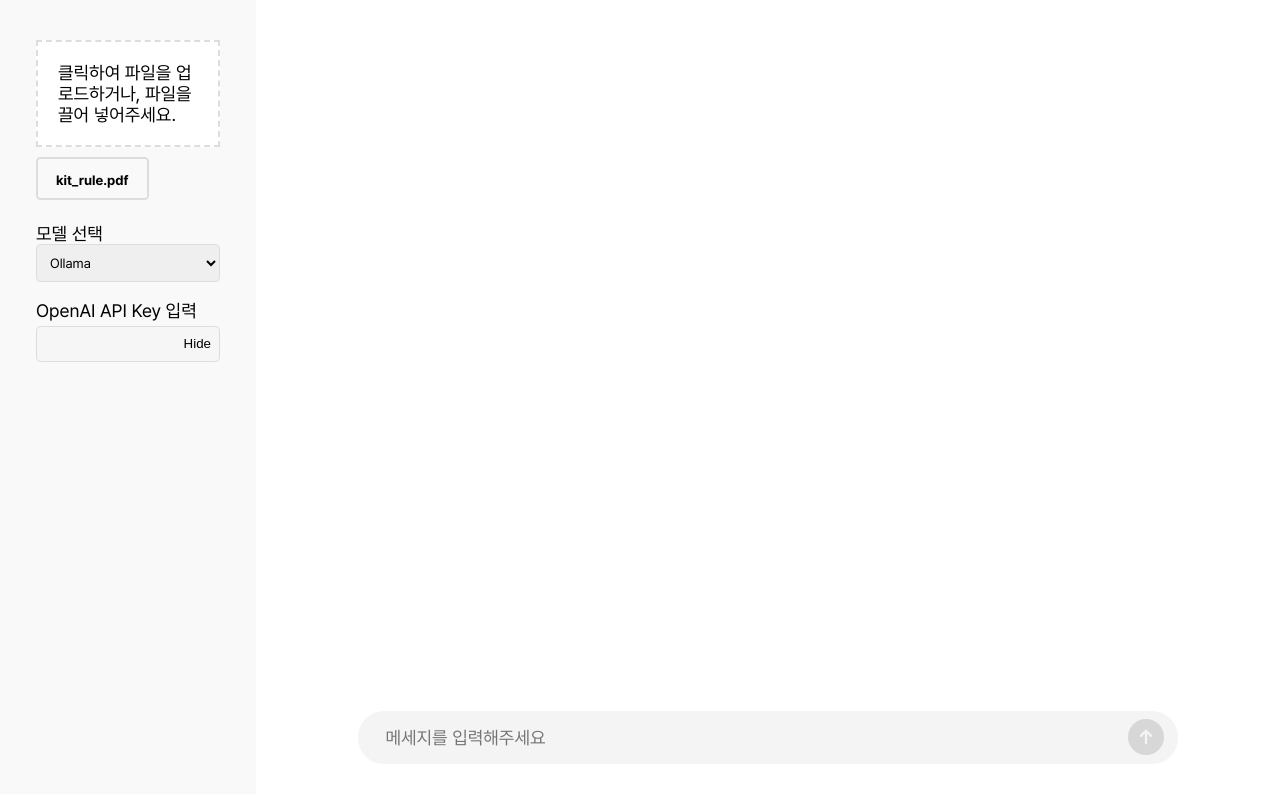
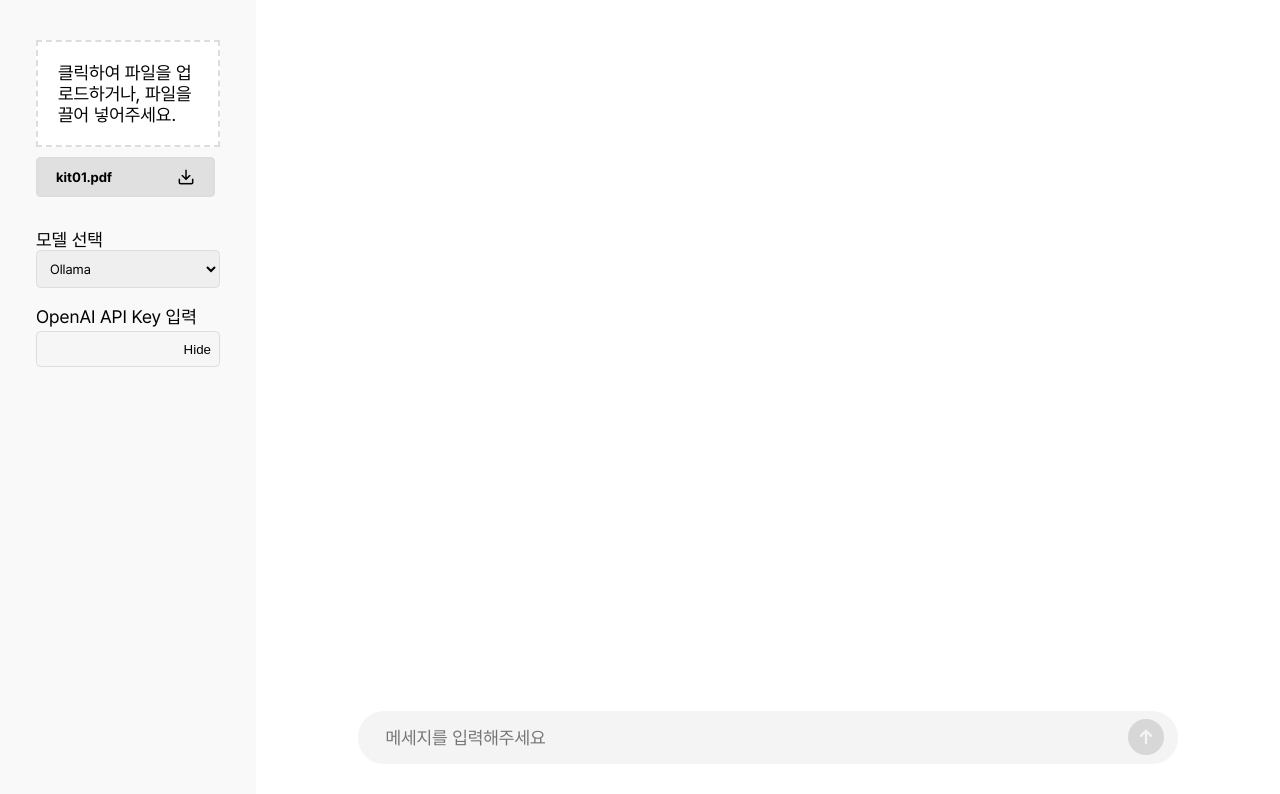
Before and after one commit to siyuhu59/llm-chat-front, a React (Create React App) app: page / in a window 1280 px wide. Shown: the top 794 px of the page. Built offline with nearby package versions, Linux system fonts and the light colour scheme.

Commit message:
style: change sidebar

```diff
--- a/src/components/FileUpload.jsx
+++ b/src/components/FileUpload.jsx
@@ -2,8 +2,11 @@ import React, { useState } from 'react';
 
 import * as S from "../styles/fileUpload.style"
 
+import download from "../assets/images/download.png"
+
 const FileUpload = ({ maxFiles, maxSize }) => {
-  const [files, setFiles] = useState([{name: 'kit_rule.pdf'}]);
+  const [files, setFiles] = useState([{ name: 'kit01.pdf' }]);
+  const [selectedFiles, setSelectedFiles] = useState([1]);
 
   const handleFileChange = (event) => {
     const selectedFiles = Array.from(event.target.files);
@@ -18,10 +21,12 @@ const FileUpload = ({ maxFiles, maxSize }) => {
 
   const processFiles = (fileList) => {
     let validFiles = [];
+    let selectFiles = [];
 
     fileList.forEach((file) => {
       if (file.size <= maxSize) {
         validFiles.push(file);
+        selectFiles.push(1);
       } else {
         alert(`${file.name} is too large. Max size is ${maxSize / 1024 / 1024} MB`);
       }
@@ -33,11 +38,18 @@ const FileUpload = ({ maxFiles, maxSize }) => {
     }
 
     setFiles([...files, ...validFiles]);
+    setSelectedFiles([...selectedFiles, ...selectFiles]);
   };
 
   const handleDragOver = (event) => {
     event.preventDefault();
   };
+
+  const selectFile = (index) => {
+    const newSelectedFiles = [...selectedFiles];
+    newSelectedFiles[index] = newSelectedFiles[index] === 1 ? 0 : 1;
+    setSelectedFiles(newSelectedFiles);
+  }
 
 
   const downloadFile = async (name) => {
@@ -69,8 +81,11 @@ const FileUpload = ({ maxFiles, maxSize }) => {
       </S.InputContainer>
       <S.FileList>
         {files.map((file, index) => (
-          <S.FileItem onClick={()=>downloadFile(file.name)} key={index}>
+          <S.FileItem className={selectedFiles[index] === 1 ? 'selected' : ''} key={index} onClick={()=>selectFile(index)}>
             <S.FileName>{file.name}</S.FileName>
+            <div>
+              <img onClick={()=>downloadFile(file.name)} src={download} alt="download" />
+            </div>
           </S.FileItem>
         ))}
       </S.FileList>
--- a/src/styles/fileUpload.style.js
+++ b/src/styles/fileUpload.style.js
@@ -24,17 +24,55 @@ export const FileList = styled.div`
 `;
 
 export const FileItem = styled.div`
-    margin-bottom: 5px;
+    margin-bottom: .75rem;
     margin-right: 5px;
     padding: .5rem 1rem;
+
+    width: 100%;
+
+    cursor: pointer;
 
     border : .12rem solid #ddd;
     border-radius: .25rem;
 
     &:hover {
-        background-color: #f0f0f0;
+        background-color: #e0e0e0;
+    }
+    &:active {
+        background-color: #ddd;
+    }
+    &.selected{
+        background-color: #e0e0e0;
+
+        &:hover {
+            background-color: #fafafa;
+        }
+    }
+
+    display: flex;
+    flex-direction: row;
+    justify-content: space-between;
+    align-items: center;
+
+    & div {
+        width: 1rem;
+        height: 1rem;
+
+        &:hover{
+            transform: scale(1.1);
+        }
+
+        &:active {
+            transform: scale(1.1);
+        }
+    }
+
+    & div img {
+        width: 1rem;
+        height: 1rem;
     }
 `;
+
 
 export const FileName = styled.span`
     font-size: .75rem;
```
Also changed, not shown: src/assets/images/download.png (added).
